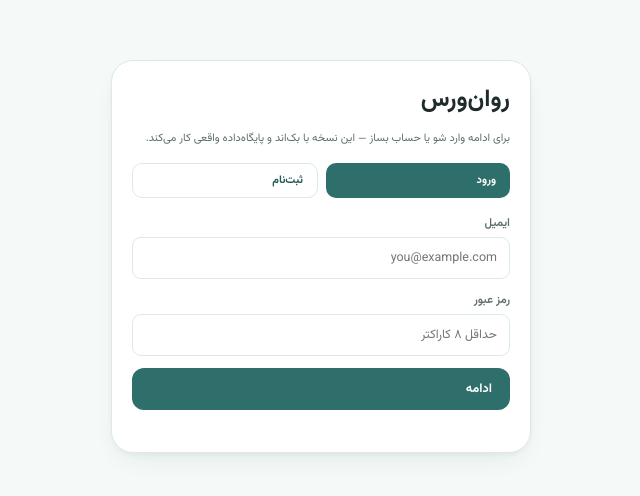
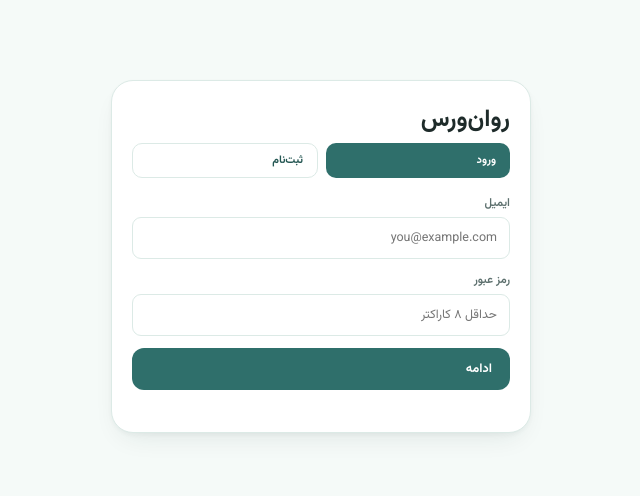
Before and after one commit to FatemeChitSaz/RavanVerseUI, a plain HTML site: page index.html in a window 1280 px wide. Shown: the part 144-640 px from the top of the page, without its empty margins (319-959 px from the left). Drawn offline with Linux system fonts and the light colour scheme.

Commit message:
Update index.html

```diff
--- a/index.html
+++ b/index.html
@@ -163,7 +163,6 @@
 <div id="authOverlay">
   <div class="card auth-card">
     <h2 style="margin-bottom:4px;">روان‌ورس</h2>
-    <p style="font-size:11px;color:var(--ink-muted);margin-bottom:16px;">برای ادامه وارد شو یا حساب بساز — این نسخه با بک‌اند و پایگاه‌داده واقعی کار می‌کند.</p>
     <div class="auth-toggle">
       <button type="button" class="btn btn-primary btn-sm" id="tabLoginBtn" onclick="setAuthMode('login')">ورود</button>
       <button type="button" class="btn btn-outline btn-sm" id="tabRegisterBtn" onclick="setAuthMode('register')">ثبت‌نام</button>
```
